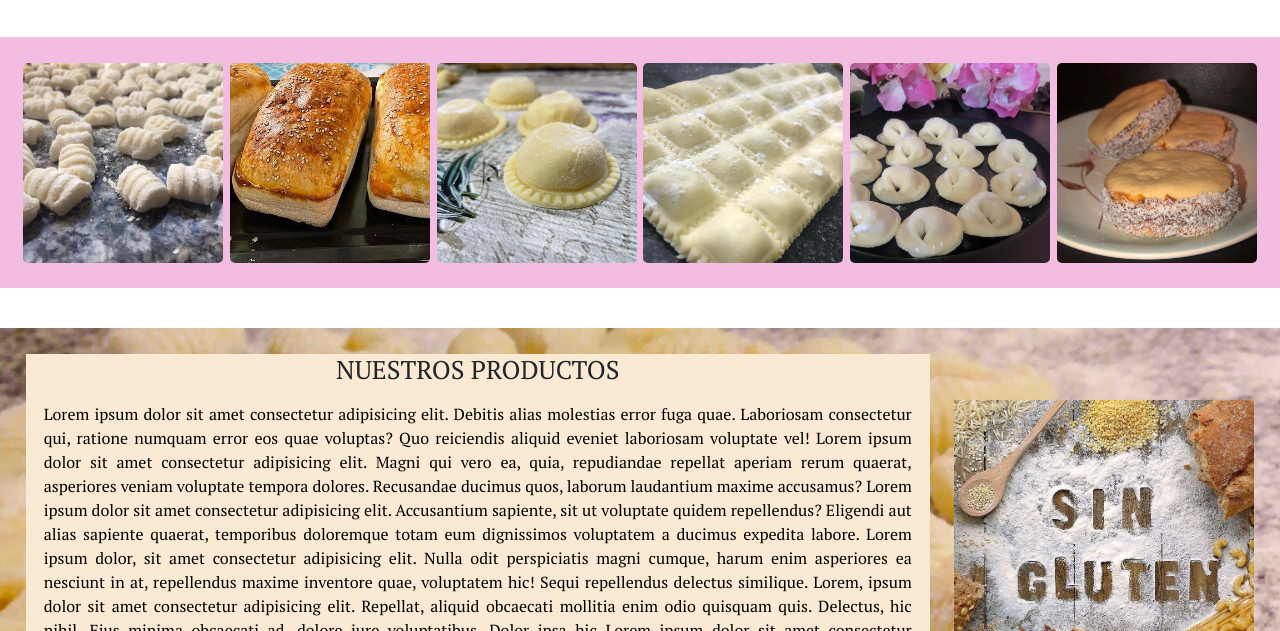
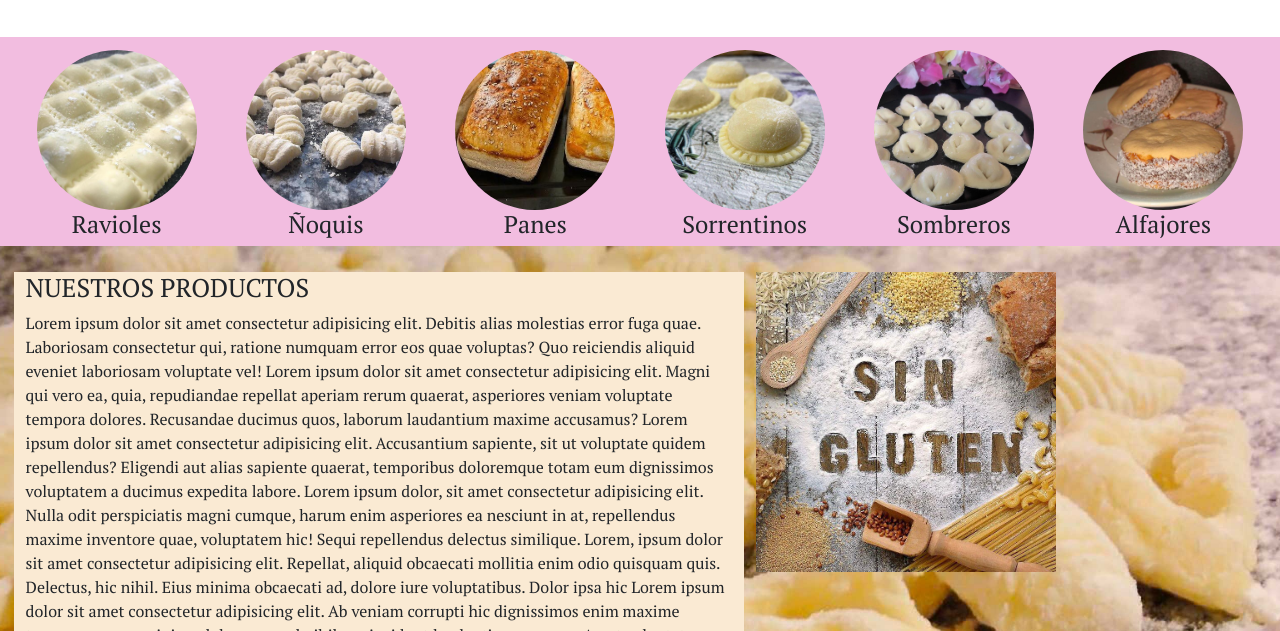
Before and after one commit to Facundo-Alles/proyecto_alles, a plain HTML site: page proyecto/index.html in a window 1280 px wide. Shown: the part 143-774 px from the top of the page. Drawn offline with nearby package versions, Linux system fonts and the light colour scheme.

Commit message:
modificando con bootstrap

```diff
--- a/proyecto/css/estilos2.css
+++ b/proyecto/css/estilos2.css
@@ -8,11 +8,12 @@
 
 .container__grid {
     display: grid;
-    grid-template-columns: 1fr;
+    grid-template-columns: auto;
+    grid-template-rows: auto;
     grid-template-areas: "header"
-        "main"
-        "footer";
-    grid-template-rows: auto;
+                         "main"
+                        "footer";
+
 }
 
 /*Inicio header*/
@@ -47,47 +48,20 @@ nav ul li a{
 }
 /*Fin header*/
 
-main {
-    display: flex;
-    justify-content: center;
-    align-items: center;
-    flex-direction: column;
-}
 
 /*Inicio carrusel de productos*/
-.carrusel {
-    display: flex;
-    flex-wrap: wrap;
-    justify-content: space-around;
-    align-items: center;
+.contenedor__carrusel{
+    background-color: #F2BDE0;
     margin-top: 40px;
-    width: 100%;
-    height: auto;
-    background-color: #F2BDE0;
-    padding: 2% 1.5%;
 }
-
-.carrusel__producto__imagen {
-    display: flex;
-    justify-content: center;
-    align-items: center;
-}
-
-.carrusel__productos__imagen__enlace {
-    border-radius: 5px;
-    width: 200px;
-    height: 200px;
+.carrusel__productos{
+    padding-top: 1%;
 }
 
 /*Fin carrusel de productos*/
 /*Descripcion de los productos*/
 .productos {
-    display: flex;
-    flex-direction: row;
     margin-top: 40px;
-    width: 100%;
-    height: auto;
-    justify-content: space-between;
     background-image: url(../imagenes/fondonoquis.jpg);
     background-size: cover;
     background-attachment: fixed;
@@ -95,25 +69,14 @@ main {
 }
 
 .productos__descripcion {
-    display: flex;
-    flex-direction: column;
-    align-items: center;
-    justify-content: center;
     background-color: #FAEAD3;
-    margin-right: 2%;
 }
 
 .productos__descripcion__titulo {
     font-size: 1.6rem;
 }
 
-.productos__descripcion__texto {
-    display: flex;
-    flex-direction: column;
-    margin-top: 1%;
-    text-align: justify;
-    padding: 0% 2%;
-    color: black;
+.l {
     font-size: 1rem;
 }
 
--- a/proyecto/index.html
+++ b/proyecto/index.html
@@ -51,33 +51,41 @@
     <main>
 
       <!-- Inicio carrusel de productos -->
-      <section class="carrusel">
-        <div class="carrusel__productos__imagen"><a href="./paginas/productos.html"><img
-              class="carrusel__productos__imagen__enlace" src="./imagenes/noquis.jpeg"></a>
+      <div class="container-fluid contenedor__carrusel">
+        <div class="d-flex justify-content-around carrusel__productos">
+          <div class="d-flex flex-column align-items-center">
+            <img class="rounded-circle" width="160" height="160" src="../proyecto/imagenes/ravioles.jpeg">
+            <h4>Ravioles</h2>
+          </div>
+          <div class="d-flex flex-column align-items-center">
+            <img class="rounded-circle" width="160" height="160" src="../proyecto/imagenes/noquis.jpeg">
+            <h4>Ñoquis</h2>
+          </div>
+          <div class="d-flex flex-column align-items-center">
+            <img class="rounded-circle" width="160" height="160" src="../proyecto/imagenes/panes.jpeg">
+            <h4>Panes</h2>
+          </div>
+          <div class="d-flex flex-column align-items-center">
+            <img class="rounded-circle" width="160" height="160" src="../proyecto/imagenes/sorrentinos2.jpeg">
+            <h4>Sorrentinos</h2>
+          </div>
+          <div class="d-flex flex-column align-items-center">
+            <img class="rounded-circle" width="160" height="160" src="../proyecto/imagenes/sombreros.jpeg">
+            <h4>Sombreros</h2>
+          </div>
+          <div class="d-flex flex-column align-items-center">
+            <img class="rounded-circle" width="160" height="160" src="../proyecto/imagenes/alfajores.jpeg">
+            <h4>Alfajores</h2>
+          </div>
         </div>
-        <div class="carrusel__productos__imagen"><a href="./paginas/productos.html"><img
-              class="carrusel__productos__imagen__enlace" src="./imagenes/panes.jpeg"></a>
-        </div>
-        <div class="carrusel__productos__imagen"><a href="./paginas/productos.html"><img
-              class="carrusel__productos__imagen__enlace" src="./imagenes/sorrentinos2.jpeg"></a>
-        </div>
-        <div class="carrusel__productos__imagen"><a href="./paginas/productos.html"><img
-              class="carrusel__productos__imagen__enlace" src="./imagenes/ravioles.jpeg"></a>
-        </div>
-        <div class="carrusel__productos__imagen"><a href="./paginas/productos.html"><img
-              class="carrusel__productos__imagen__enlace" src="./imagenes/sombreros.jpeg"></a>
-        </div>
-        <div class="carrusel__productos__imagen"><a href="./paginas/productos.html"><img
-              class="carrusel__productos__imagen__enlace" src="./imagenes/alfajores.jpeg"></a>
-        </div>
-      </section>
+      </div>
       <!-- Fin carrusel de productos -->
 
       <!-- Descripcion de los productos -->
-      <section class="productos">
-        <div class="productos__descripcion" data-aos="fade-right">
-          <h2 class="productos__descripcion__titulo">NUESTROS PRODUCTOS</h2>
-          <p class="productos__descripcion__texto">Lorem ipsum dolor sit amet consectetur adipisicing elit. Debitis
+      <div class="row productos justify-content-between">
+        <div class="col-7 productos__descripcion">
+          <h2 class="featurette-heading productos__descripcion__titulo">NUESTROS PRODUCTOS</h2>
+          <p class="lead text-justify fs-6">Lorem ipsum dolor sit amet consectetur adipisicing elit. Debitis
             alias
             molestias error fuga quae.
             Laboriosam consectetur qui, ratione numquam error eos quae voluptas? Quo reiciendis aliquid eveniet
@@ -99,12 +107,12 @@
             <a class="productos__descripcion__link" href="./paginas/productos.html"> IR A PRODUCTOS >> </a>
           </p>
         </div>
-        <div class="productos__imagen" data-aos="fade-left">
-          <a href="./paginas/productos.html"><img class="productos__imagen__imagen" src="imagenes/empresa3.jpeg"
-              alt="singluten" /></a>
+        <div class="col-5">
+          <img class="productos__imagen__imagen" src="../proyecto/imagenes/empresa3.jpeg">
         </div>
-      </section>
+      </div>
       <!-- Fin de seccion productos -->
+
 
       <!-- Inicio seccion de empresa -->
       <section class="empresa">
```
